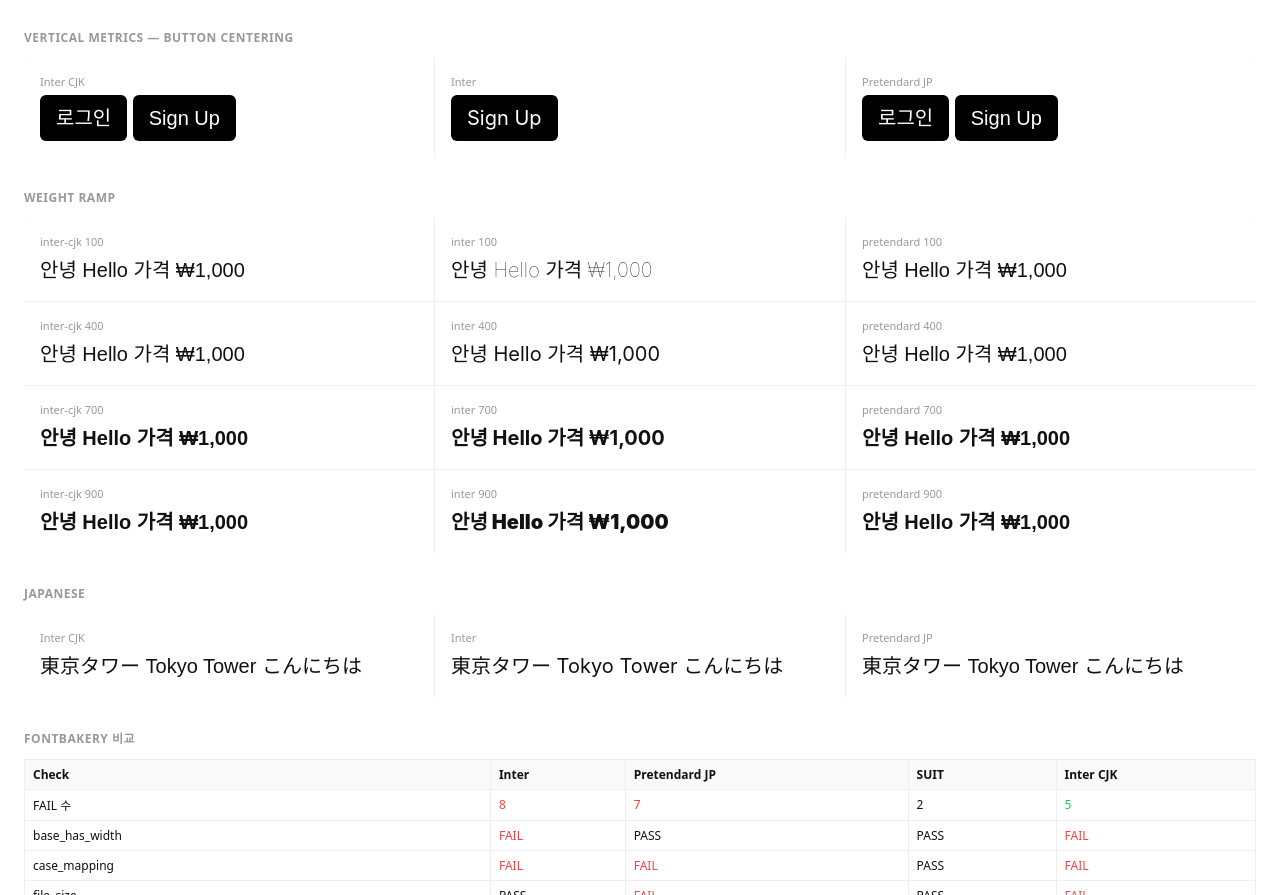
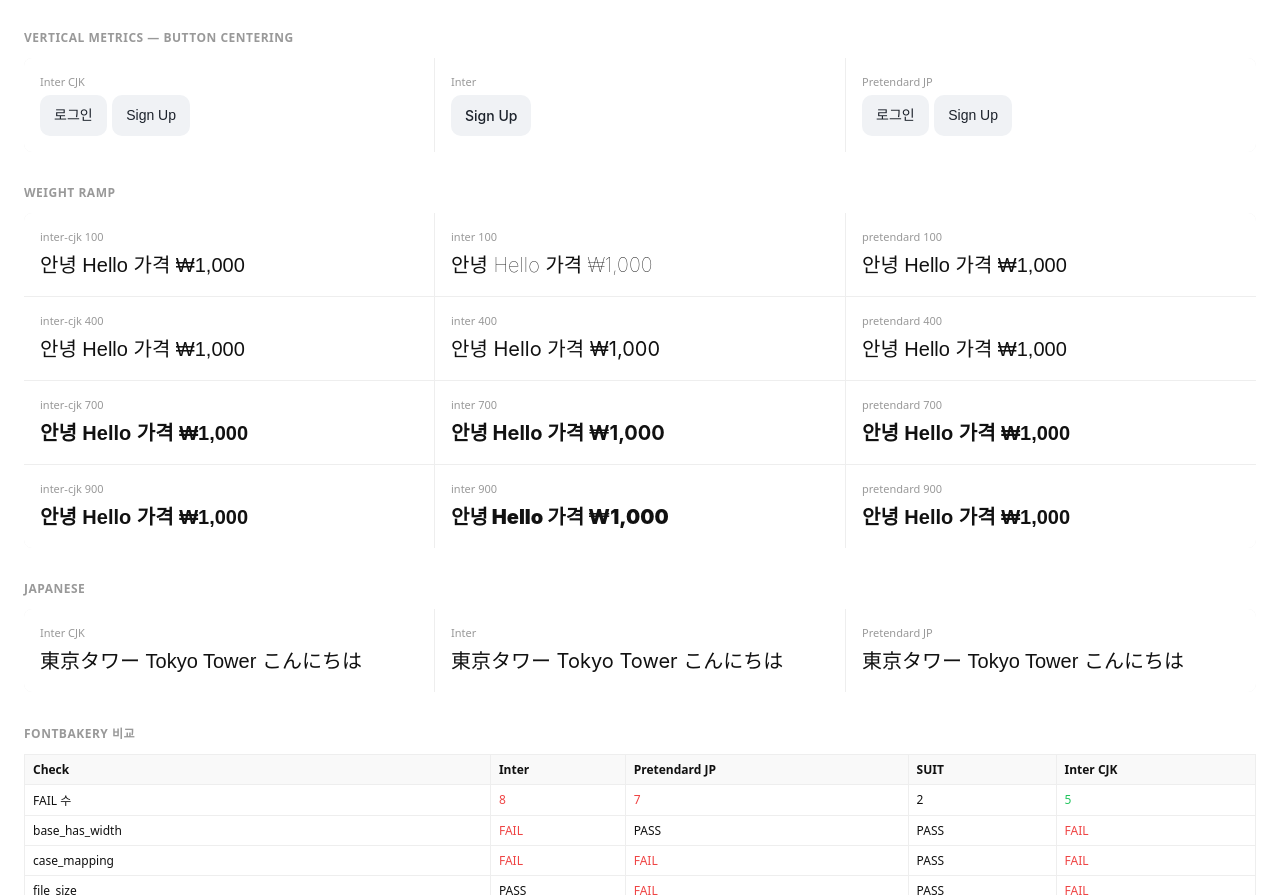
Before and after one commit to avanturation/inter-cjk, a website: page docs/compare/index.html in a window 1280 px wide. Shown: the part 902-1797 px from the top of the page. Drawn offline with Linux system fonts and the light colour scheme; a web font is replaced by a local one.

Commit message:
docs/compare: 버튼 스펙을 Chroma button.large (neutral/surface)로 변경
padding: 10px 14px, border-radius: 10px, gap: 8px
background: slate-surface, foreground: charcoal-full
font-weight: 500 (emphasis)

```diff
--- a/docs/compare/index.html
+++ b/docs/compare/index.html
@@ -132,9 +132,9 @@ th { background:#f9f9f9; font-weight:600; }
 
 <h2>Vertical Metrics — Button Centering</h2>
 <div class="grid">
-  <div class="inter-cjk"><div class="label">Inter CJK</div><div class="sample"><span style="display:inline-block;background:#000;color:#fff;padding:8px 16px;border-radius:6px;">로그인</span> <span style="display:inline-block;background:#000;color:#fff;padding:8px 16px;border-radius:6px;">Sign Up</span></div></div>
-  <div class="inter"><div class="label">Inter</div><div class="sample"><span style="display:inline-block;background:#000;color:#fff;padding:8px 16px;border-radius:6px;">Sign Up</span></div></div>
-  <div class="pretendard"><div class="label">Pretendard JP</div><div class="sample"><span style="display:inline-block;background:#000;color:#fff;padding:8px 16px;border-radius:6px;">로그인</span> <span style="display:inline-block;background:#000;color:#fff;padding:8px 16px;border-radius:6px;">Sign Up</span></div></div>
+  <div class="inter-cjk"><div class="label">Inter CJK</div><div class="sample"><span style="display:inline-flex;align-items:center;background:oklch(0.96 0.005 260);color:oklch(0.25 0.02 260);padding:10px 14px;border-radius:10px;font-size:14px;font-weight:500;gap:8px;">로그인</span> <span style="display:inline-flex;align-items:center;background:oklch(0.96 0.005 260);color:oklch(0.25 0.02 260);padding:10px 14px;border-radius:10px;font-size:14px;font-weight:500;gap:8px;">Sign Up</span></div></div>
+  <div class="inter"><div class="label">Inter</div><div class="sample"><span style="display:inline-flex;align-items:center;background:oklch(0.96 0.005 260);color:oklch(0.25 0.02 260);padding:10px 14px;border-radius:10px;font-size:14px;font-weight:500;gap:8px;">Sign Up</span></div></div>
+  <div class="pretendard"><div class="label">Pretendard JP</div><div class="sample"><span style="display:inline-flex;align-items:center;background:oklch(0.96 0.005 260);color:oklch(0.25 0.02 260);padding:10px 14px;border-radius:10px;font-size:14px;font-weight:500;gap:8px;">로그인</span> <span style="display:inline-flex;align-items:center;background:oklch(0.96 0.005 260);color:oklch(0.25 0.02 260);padding:10px 14px;border-radius:10px;font-size:14px;font-weight:500;gap:8px;">Sign Up</span></div></div>
 </div>
 
 <h2>Weight Ramp</h2>
```
